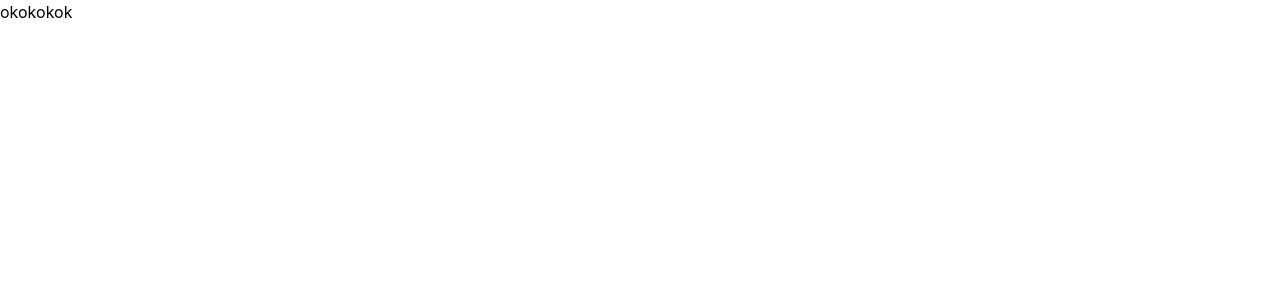
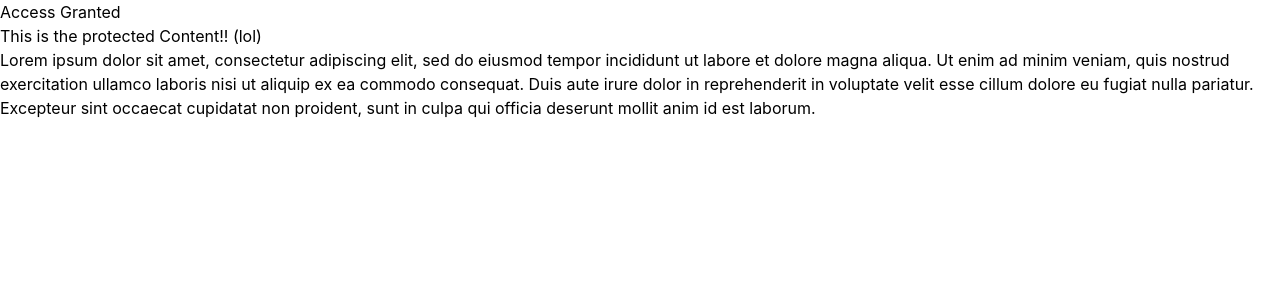
Before and after one commit to Himali-Malvawala/nextAuth, a Next.js app: page /protected in a window 1280 px wide. Shown: the top 300 px of the page. Built offline with nearby package versions, Linux system fonts and the light colour scheme; no server answers.

Commit message:
add protected content

```diff
--- a/pages/protected.tsx
+++ b/pages/protected.tsx
@@ -1,14 +1,22 @@
 import { useSession } from "next-auth/react";
 
 const Protected = () => {
-  //   const { data: session } = useSession();
-  //   console.log("session:", session);
-
-  //   if (session === undefined) {
-  //     return {
-  //       redirect: { destination: "/" },
-  //     };
-  //   }
-  return <div>okokokok</div>;
+  const { data: session } = useSession();
+  console.log("session: ", session);
+  return (
+    <div>
+      <h1>Access Granted</h1>
+      <p>This is the protected Content!! (lol)</p>
+      <p>
+        Lorem ipsum dolor sit amet, consectetur adipiscing elit, sed do eiusmod
+        tempor incididunt ut labore et dolore magna aliqua. Ut enim ad minim
+        veniam, quis nostrud exercitation ullamco laboris nisi ut aliquip ex ea
+        commodo consequat. Duis aute irure dolor in reprehenderit in voluptate
+        velit esse cillum dolore eu fugiat nulla pariatur. Excepteur sint
+        occaecat cupidatat non proident, sunt in culpa qui officia deserunt
+        mollit anim id est laborum.
+      </p>
+    </div>
+  );
 };
 export default Protected;
```
